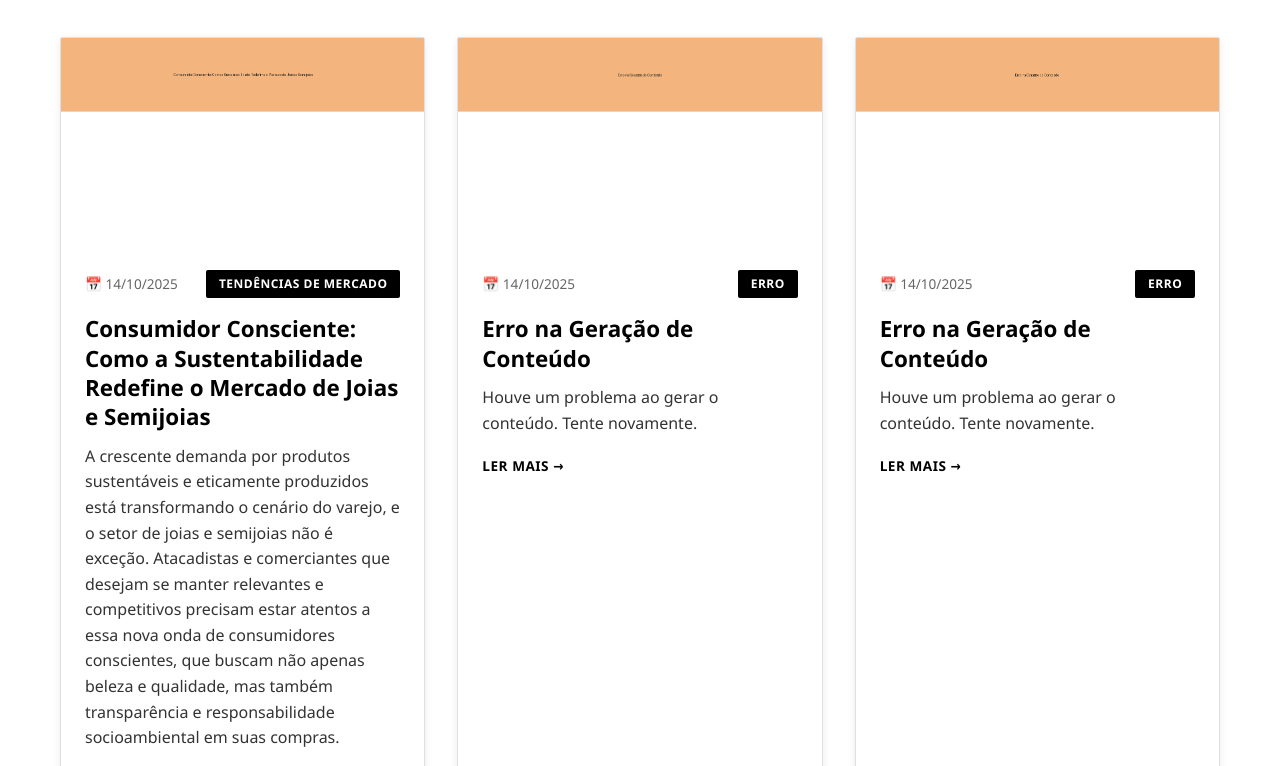
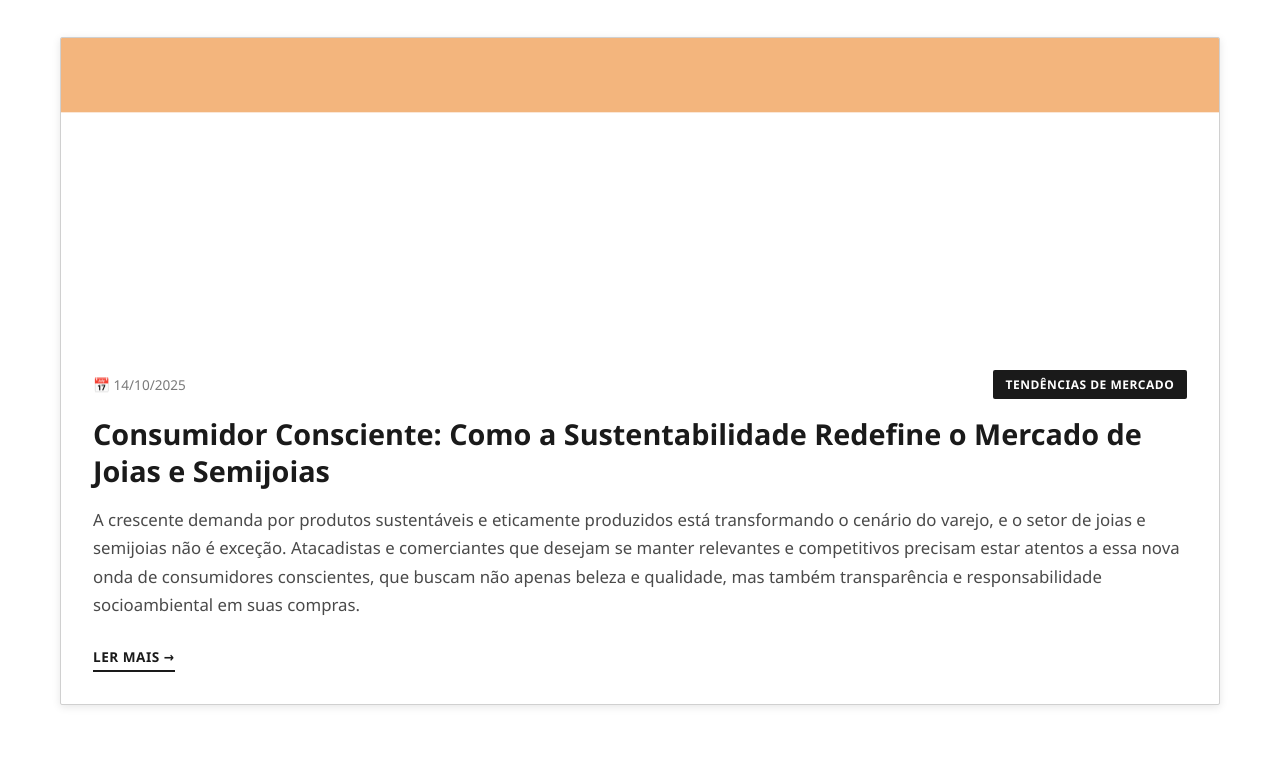
Before and after one commit to ziarasite/ziara-blog-final, a plain HTML site: page index.html in a window 1280 px wide. Shown: the part 575-1341 px from the top of the page. Drawn offline with Linux system fonts and the light colour scheme.

Commit message:
Atualização: Tema P&B e layout de feed conforme instruções

```diff
--- a/assets/css/style.css
+++ b/assets/css/style.css
@@ -1,15 +1,16 @@
 /* ZIARA TESTE - Blog de Joias e Semijoias */
+/* Tema Preto e Branco - Minimalista */
 
 :root {
-    --primary-color: #000000;
-    --secondary-color: #333333;
-    --accent-color: #666666;
+    --primary-color: #1a1a1a;
+    --secondary-color: #4a4a4a;
+    --accent-color: #7a7a7a;
     --text-color: #1a1a1a;
     --bg-color: #ffffff;
-    --light-gray: #f5f5f5;
-    --border-color: #e0e0e0;
-    --shadow: 0 2px 8px rgba(0, 0, 0, 0.08);
-    --shadow-hover: 0 4px 16px rgba(0, 0, 0, 0.12);
+    --light-gray: #f0f0f0;
+    --border-color: #d0d0d0;
+    --shadow: 0 2px 8px rgba(0, 0, 0, 0.1);
+    --shadow-hover: 0 4px 16px rgba(0, 0, 0, 0.15);
 }
 
 * {
@@ -23,6 +24,11 @@ body {
     line-height: 1.6;
     color: var(--text-color);
     background-color: var(--bg-color);
+}
+
+/* Garantir que as imagens permaneçam coloridas */
+img {
+    filter: none !important;
 }
 
 .container {
@@ -108,7 +114,7 @@ main {
     color: var(--secondary-color);
 }
 
-/* Posts Section */
+/* Posts Section - Feed Layout */
 .posts-section {
     margin-bottom: 3rem;
 }
@@ -123,9 +129,9 @@ main {
 }
 
 .posts-grid {
-    display: grid;
-    grid-template-columns: repeat(auto-fill, minmax(350px, 1fr));
-    gap: 2rem;
+    display: flex;
+    flex-direction: column;
+    gap: 2.5rem;
 }
 
 .post-card {
@@ -135,22 +141,25 @@ main {
     box-shadow: var(--shadow);
     transition: transform 0.3s ease, box-shadow 0.3s ease;
     border: 1px solid var(--border-color);
+    display: flex;
+    flex-direction: column;
 }
 
 .post-card:hover {
-    transform: translateY(-5px);
+    transform: translateY(-3px);
     box-shadow: var(--shadow-hover);
 }
 
 .post-image {
     width: 100%;
-    height: 200px;
+    height: 300px;
     object-fit: cover;
-    background: linear-gradient(135deg, #f5f5f5 0%, #e0e0e0 100%);
+    background: var(--light-gray);
+    display: block;
 }
 
 .post-content {
-    padding: 1.5rem;
+    padding: 2rem;
 }
 
 .post-meta {
@@ -180,9 +189,9 @@ main {
 }
 
 .post-title {
-    font-size: 1.4rem;
+    font-size: 1.8rem;
     color: var(--primary-color);
-    margin-bottom: 0.8rem;
+    margin-bottom: 1rem;
     line-height: 1.3;
     font-weight: 600;
 }
@@ -199,8 +208,9 @@ main {
 
 .post-excerpt {
     color: var(--secondary-color);
-    line-height: 1.6;
-    margin-bottom: 1rem;
+    line-height: 1.7;
+    margin-bottom: 1.5rem;
+    font-size: 1.05rem;
 }
 
 .post-link {
@@ -212,10 +222,13 @@ main {
     text-transform: uppercase;
     font-size: 0.85rem;
     letter-spacing: 0.5px;
+    border-bottom: 2px solid var(--primary-color);
+    padding-bottom: 2px;
 }
 
 .post-link:hover {
     color: var(--accent-color);
+    border-bottom-color: var(--accent-color);
 }
 
 .loading {
@@ -253,7 +266,7 @@ main {
     }
 
     .posts-grid {
-        grid-template-columns: 1fr;
+        gap: 2rem;
     }
 
     .intro h2 {
@@ -262,6 +275,18 @@ main {
 
     .section-title {
         font-size: 1.6rem;
+    }
+
+    .post-image {
+        height: 200px;
+    }
+
+    .post-content {
+        padding: 1.5rem;
+    }
+
+    .post-title {
+        font-size: 1.4rem;
     }
 }
 
@@ -289,7 +314,7 @@ main {
 .post-detail .post-image {
     width: 100%;
     height: auto;
-    max-height: 400px;
+    max-height: 500px;
     margin-bottom: 2rem;
     border-radius: 2px;
 }
@@ -347,8 +372,11 @@ main {
     text-transform: uppercase;
     font-size: 0.9rem;
     letter-spacing: 0.5px;
+    border-bottom: 2px solid var(--primary-color);
+    padding-bottom: 2px;
 }
 
 .back-link:hover {
     color: var(--accent-color);
+    border-bottom-color: var(--accent-color);
 }
--- a/posts-index.json
+++ b/posts-index.json
@@ -1,23 +1,5 @@
 {
   "posts": [
-    {
-      "title": "Erro na Geração de Conteúdo",
-      "date": "14/10/2025",
-      "timestamp": "2025-10-14T23:12:13.294040",
-      "category": "Erro",
-      "excerpt": "Houve um problema ao gerar o conteúdo. Tente novamente.",
-      "filename": "erro-na-geracao-de-conteudo-20251014231213.html",
-      "image": "assets/images/post_20251014231213.png"
-    },
-    {
-      "title": "Erro na Geração de Conteúdo",
-      "date": "14/10/2025",
-      "timestamp": "2025-10-14T23:12:31.826305",
-      "category": "Erro",
-      "excerpt": "Houve um problema ao gerar o conteúdo. Tente novamente.",
-      "filename": "erro-na-geracao-de-conteudo-20251014231231.html",
-      "image": "assets/images/post_20251014231231.png"
-    },
     {
       "title": "Consumidor Consciente: Como a Sustentabilidade Redefine o Mercado de Joias e Semijoias",
       "date": "14/10/2025",
@@ -28,5 +10,5 @@
       "image": "assets/images/post_20251014231251.png"
     }
   ],
-  "last_updated": "2025-10-14T23:13:01.971001"
+  "last_updated": "2025-10-15T00:00:00.000000"
 }
```
Also changed, not shown: posts/erro-na-geracao-de-conteudo-20251014231213.html (deleted, +0 -47 lines), posts/erro-na-geracao-de-conteudo-20251014231231.html (deleted, +0 -47 lines), assets/images/post_20251014231213.png (deleted), assets/images/post_20251014231231.png (deleted), 2 other files.
